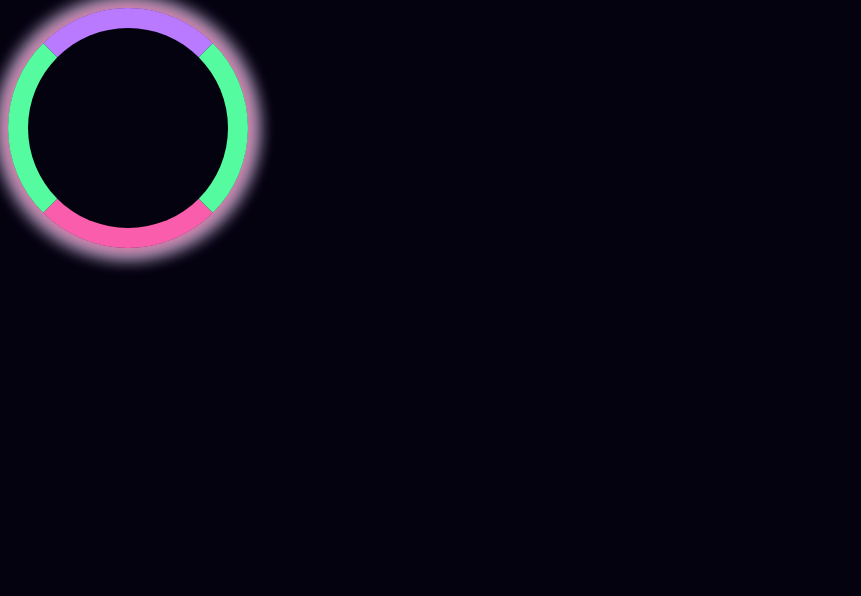
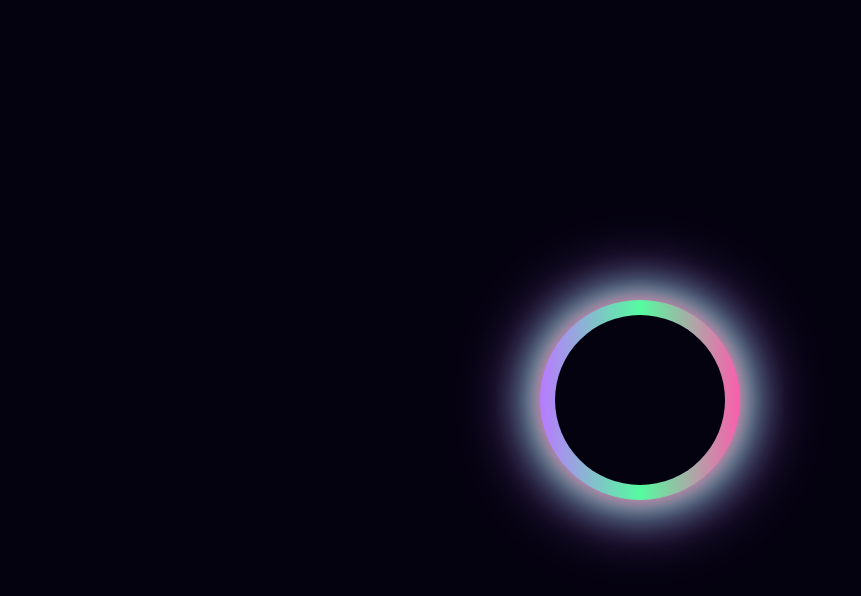
Before and after one commit to bvcr93/spinnerAcademy, a plain HTML site: page index.html in a window 1280 px wide. Shown: the whole page, without its empty margins (0-861 px from the left). Drawn offline with Linux system fonts and the light colour scheme.

Commit message:
refactored code

```diff
--- a/index.html
+++ b/index.html
@@ -8,9 +8,17 @@
     <link rel="stylesheet" href="style.css">
 </head>
 <body>
-    <div id="animated-circle">
-        <div class="spinner"></div>
+    <div class="animation-container">
+        <div class="circle">
+          <div class="inner-circle">
+             <div class="pumping-bg"></div>
+          </div>
+        </div>
       </div>
+
+
+
+
 
 </body>
 </html>
--- a/style.css
+++ b/style.css
@@ -1,36 +1,60 @@
-#animated-circle {
+* {
+    margin: 0;
+    padding: 0;
+}
+
+.animation-container {
+    background-color: #050210;
+    display: flex;
+    align-items: center;
+    justify-content: center;
+    height: 100vh;
+  }
+
+  .circle {
     width: 200px;
     height: 200px;
+    border-radius: 50%;
+    background: linear-gradient(to right, #fb5dad, #55fb9f, #b97aff);
+    filter: drop-shadow(0 0 10px #fb5dad) drop-shadow(0 0 20px #55fb9f) drop-shadow(0 0 30px #b97aff);
+    animation: spin 2s linear infinite;
+    transform: rotate(0deg);
     position:relative;
 
   }
 
-.spinner {
-    width: 100%;
-    height: 100%;
-    border: 20px solid transparent;
-    border-top-color: #fb5dad;
-    border-bottom-color: #b97aff;
-    border-left-color: #55fb9f;
-    border-right-color: #55fb9f;
+  .inner-circle{
+    width: 170px;
+    height: 170px;
     border-radius: 50%;
-    animation: spin 2s linear infinite;
-    box-shadow: 0 0 20px 5px #fb5dad,
-    0 0 20px 5px #55fb9f, 0 0 20px 5px #b97aff;
+    background: #050210;
+    position:absolute;
+    top:15px;
+    left:15px;
+  }
+  .pumping-bg{
+      width:100%;
+      height:100%;
+      background-color: #0b132e;
+      border-radius: 50%;
+      animation: pump 1s ease-in-out infinite;
+  }
 
 
-
+  @keyframes pump {
+    0% {
+      transform: scale(0);
     }
 
+    100% {
+      transform: scale(1);
+    }
+  }
   @keyframes spin {
-    0% {
+    from {
       transform: rotate(0deg);
     }
-    100% {
+    to {
       transform: rotate(360deg);
     }
   }
-
-body{
-    background-color: #050210;
-}
```
Lines whose indentation alone changed are shown as unchanged.
